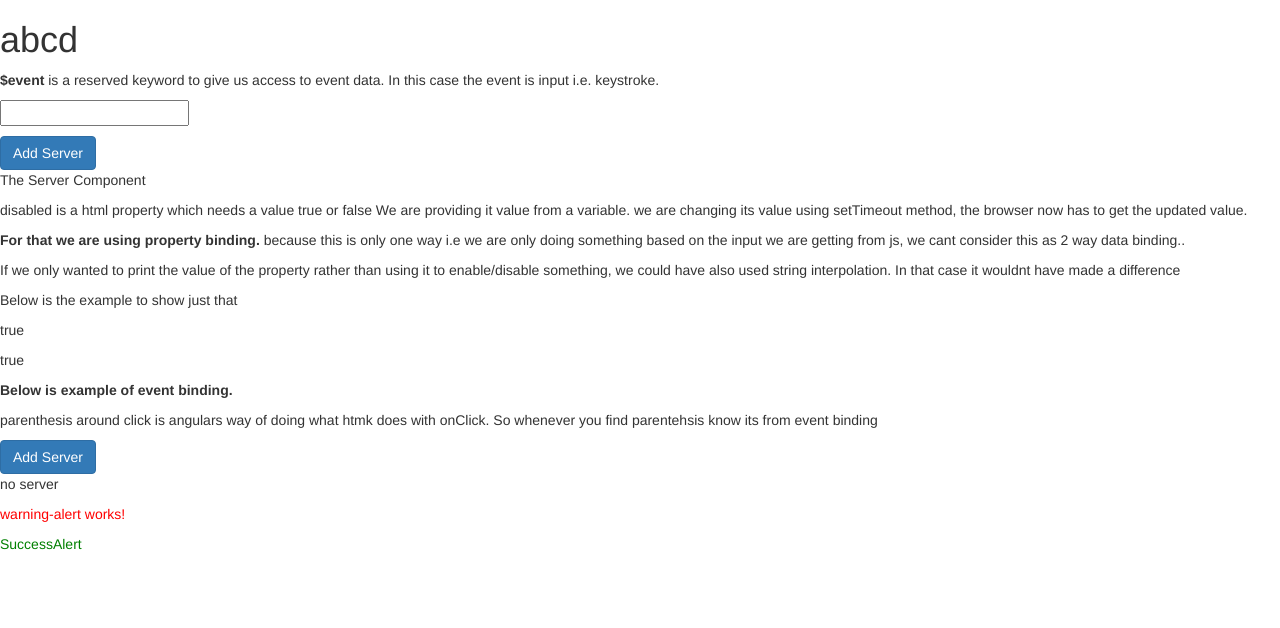
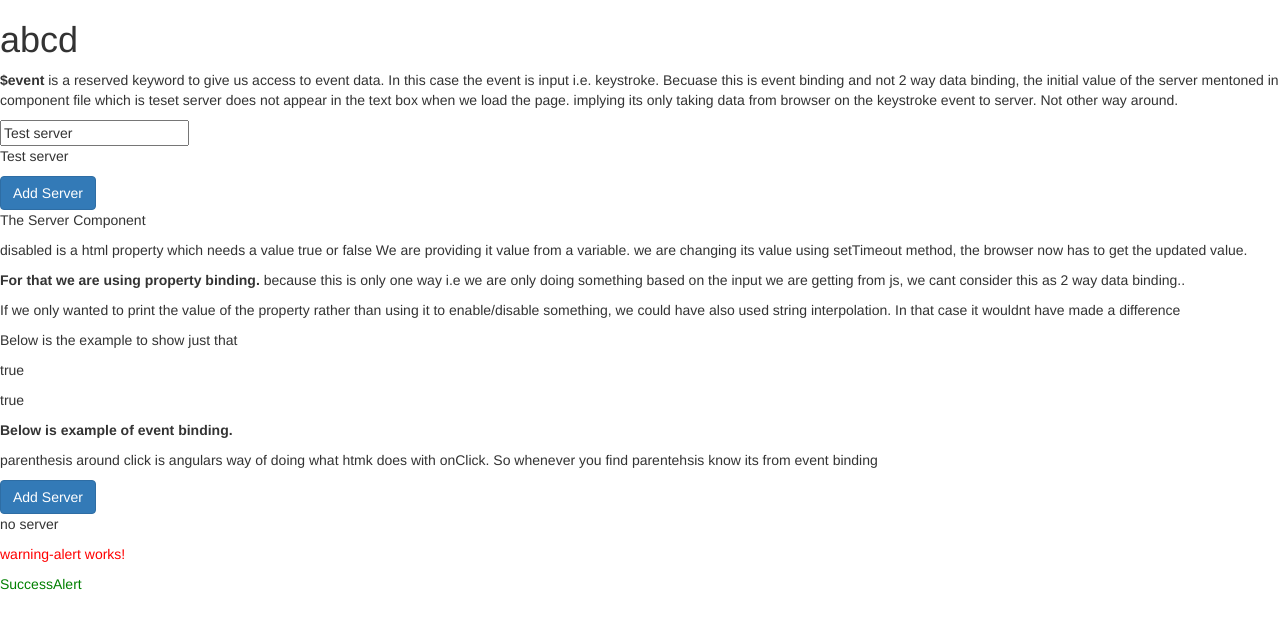
Before and after one commit to mishti04/Angular, an Angular app: page / in a window 1280 px wide. Shown: the top 628 px of the page. Built offline with nearby package versions, Linux system fonts and the light colour scheme.

Commit message:
2 way data binding

```diff
--- a/src/app/app.module.ts
+++ b/src/app/app.module.ts
@@ -1,4 +1,5 @@
 import { BrowserModule } from '@angular/platform-browser';
+//NgModule is what is needed to use 2 way data binding
 import { NgModule } from '@angular/core';
 import { FormsModule } from '@angular/forms';
 
--- a/src/app/servers/servers.component.html
+++ b/src/app/servers/servers.component.html
@@ -1,6 +1,25 @@
-<p><b>$event</b> is a reserved keyword to give us access to event data. In this case the event is input i.e. keystroke.
+<p><b>$event</b> is a reserved keyword to give us access to event data.
+    In this case the event is input i.e. keystroke.
+    Becuase this is event binding and not 2 way data binding,
+    the initial value of the server mentoned in component file which is teset server
+    does not appear in the text box when we load the page.
+    implying its only taking data from browser on the keystroke event to server.
+    Not other way around.
 </p>
-<input type="text" class="from-control" (input)="onUpdateServerName($event)">
+
+
+<!-- Commenting event binding to use 2 way data binding
+    <input type="text" class="from-control" (input)="onUpdateServerName($event)"> -->
+
+<input type="text" class="from-control" [(ngModel)]="serverName">
+
+<!-- Below commented section is although lame but a good example of the extent of 2 way data binding
+    not only when the epage loads we can see the initial value of server name, the event binding part
+    triggers the onUpdateServer method on keystroke, but there we tried to change the server name to
+    Abrupt server name changed, that not only prints it below the textbox because we are printing the srevre name
+    it also updates the value inside the textbox. So technically whatever the user types is not visible anymore.
+    2 way data binding is the one responsible to change the value of the textbox when we are changing it from our component
+    <input type="text" class="from-control" [(ngModel)] = "serverName"  (input)="onUpdateServerName($event)"> -->
 <p>{{serverName}}</p>
 
 <button class="btn btn-primary" [disabled]="!allowNewServer">Add Server</button>
--- a/src/app/servers/servers.component.ts
+++ b/src/app/servers/servers.component.ts
@@ -15,7 +15,7 @@ import { Component, OnInit } from '@angular/core';
 export class ServersComponent implements OnInit {
   allowNewServer = false;
   serverCreationStatus = "no server";
-  serverName = "";
+  serverName = "Test server";
 
   constructor() {
     setTimeout(() => {
@@ -43,5 +43,7 @@ export class ServersComponent implements OnInit {
     //The console log is just for us. We dont need to log every time a keystroke is hit. This is just to be usd in  the dvelopment phase
     //console.log(event);
     this.serverName = (<HTMLInputElement>event.target).value;
+    //If this was 2 way data binding, setting the server name to something else would have also showed up inside th textbox.
+    this.serverName="Abrupt server name changed";
   }
 }
```
